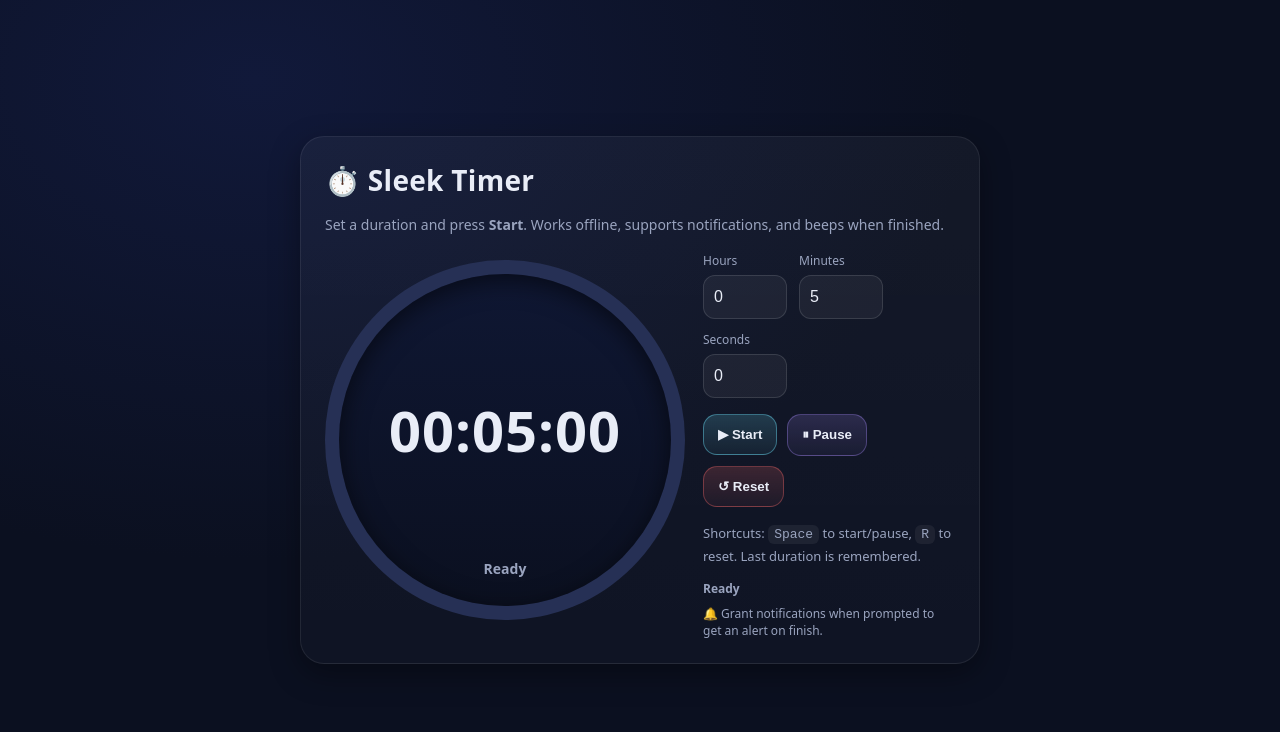
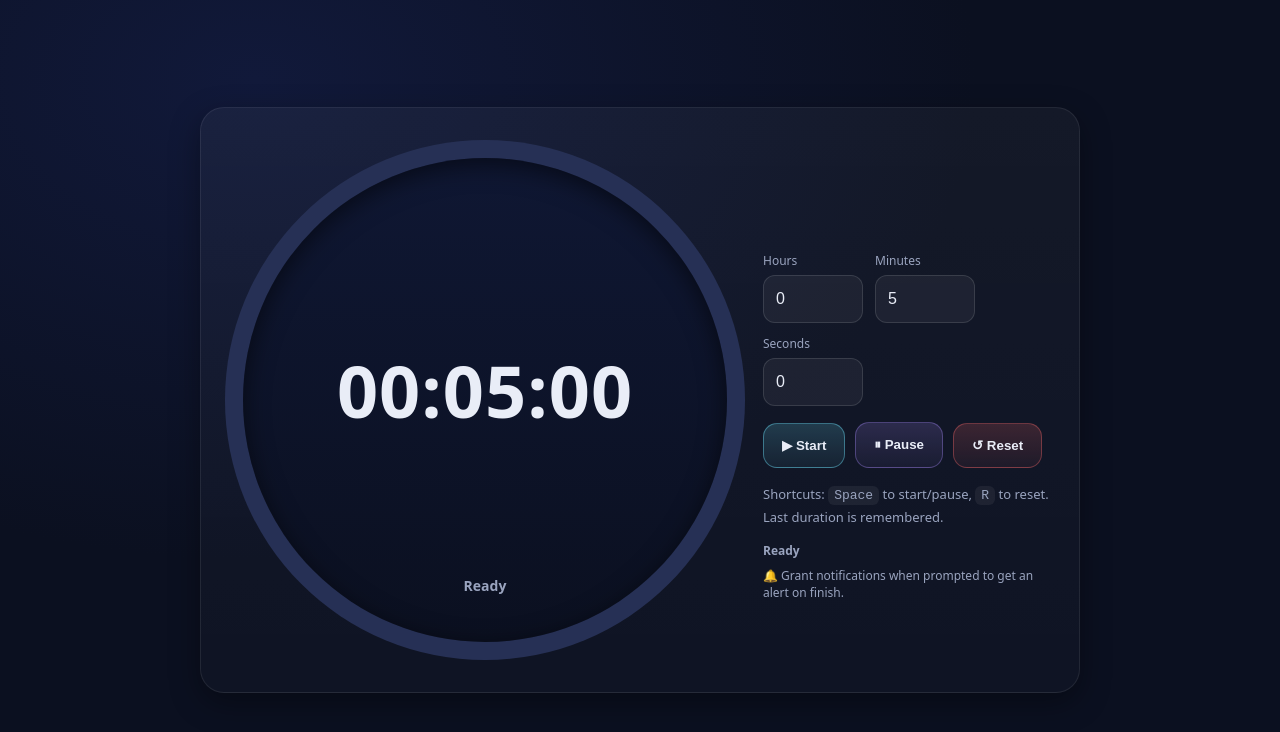
Before and after one commit to tawsifahmed786/timer, a plain HTML site: page index.html in a window 1280 px wide. Drawn offline with Linux system fonts and the light colour scheme.

Commit message:
Add files via upload

```diff
--- a/app.js
+++ b/app.js
@@ -19,7 +19,6 @@ const minutes = document.getElementById('minutes');
 const seconds = document.getElementById('seconds');
 const footerStatus = document.getElementById('footerStatus');
 
-
 let startTime = 0;
 let endTime = 0;
 let duration = 0;
@@ -27,7 +26,6 @@ let pausedAt = 0;
 let rafId = null;
 let running = false;
 let finished = false;
-
 
 const saved = localStorage.getItem('timer_duration_ms');
 if (saved) {
@@ -128,6 +126,7 @@ function reset() {
   resetBtn.disabled = true;
   hours.disabled = minutes.disabled = seconds.disabled = false;
   const ms = getInputDuration();
+  duration = ms;
   timeDisplay.textContent = fmt(ms);
   updateRing(ms);
   document.title = 'Timer ⏱️';
@@ -159,7 +158,6 @@ function shakeInputs() {
     ], { duration: 250, iterations: 1 });
   });
 }
-
 
 function notifyDone() {
   try {
--- a/index.html
+++ b/index.html
@@ -9,8 +9,8 @@
 <body>
   <div class="wrap">
     <div class="card" role="region" aria-label="Timer">
-      <h1>⏱️ Sleek Timer</h1>
-      <p class="sub">Set a duration and press <strong>Start</strong>. Works offline, supports notifications, and beeps when finished.</p>
+      <!-- <h1>⏱️ Sleek Timer</h1> -->
+      <!-- <p class="sub">Set a duration and press <strong>Start</strong>. Works offline, supports notifications, and beeps when finished.</p> -->
 
       <div class="grid">
 
--- a/style.css
+++ b/style.css
@@ -19,7 +19,7 @@ body {
   place-items: center;
   padding: 24px;
 }
-.wrap { width: 100%; max-width: 680px; }
+.wrap { width: 100%; max-width: 880px; }
 .card {
   background: linear-gradient(180deg, rgba(255,255,255,0.04), rgba(255,255,255,0.02));
   border: 1px solid rgba(255,255,255,0.08);
@@ -34,7 +34,7 @@ h1 {
   display: flex;
   align-items: center;
   gap: 10px;
-  font-size: clamp(20px, 2.4vw, 28px);
+  font-size: clamp(22px, 2.8vw, 32px);
 }
 .sub { color: var(--muted); margin-bottom: 18px; font-size: 14px; }
 
@@ -46,18 +46,18 @@ h1 {
 @media (min-width: 760px) { .grid { grid-template-columns: 1.2fr 1fr; } }
 
 .ring {
-  width: min(360px, 80vw);
+  width: min(520px, 90vw);
   aspect-ratio: 1;
   margin: 8px auto;
   position: relative;
   border-radius: 50%;
-  background: conic-gradient(var(--accent) calc(var(--progress, 0) * 1%), var(--ring-bg) 0);
+  background: conic-gradient(var(--accent) calc(var(--progress, 0) * 1turn), var(--ring-bg) 0);
   transition: background 0.2s linear;
 }
 .ring::before {
   content: "";
   position: absolute;
-  inset: 14px;
+  inset: 18px;
   background: linear-gradient(180deg, #0f1733, #0b1020);
   border-radius: 50%;
   box-shadow: inset 0 6px 24px rgba(0,0,0,0.55);
@@ -73,7 +73,7 @@ h1 {
 }
 .time h2 {
   margin: 0;
-  font-size: clamp(28px, 6.5vw, 56px);
+  font-size: clamp(36px, 8vw, 72px);
   letter-spacing: 1px;
 }
 .time p { margin: 6px 0 0; color: var(--muted); font-size: 14px; }
@@ -88,8 +88,8 @@ h1 {
 label { font-size: 12px; color: var(--muted); }
 
 input[type="number"] {
-  width: 84px;
-  padding: 12px 10px;
+  width: 100px;
+  padding: 14px 12px;
   border-radius: 12px;
   border: 1px solid rgba(255,255,255,0.12);
   background: rgba(255,255,255,0.05);
@@ -105,7 +105,7 @@ input[type="number"] { -moz-appearance: textfield; }
   border: 1px solid rgba(255,255,255,0.12);
   background: linear-gradient(180deg, rgba(255,255,255,0.08), rgba(255,255,255,0.04));
   color: var(--text);
-  padding: 12px 14px;
+  padding: 14px 18px;
   border-radius: 14px;
   font-weight: 600;
   cursor: pointer;
@@ -119,7 +119,7 @@ input[type="number"] { -moz-appearance: textfield; }
 .btn.alt { border-color: rgba(167,139,250,0.35); background: linear-gradient(180deg, rgba(167,139,250,0.18), rgba(167,139,250,0.06)); }
 .btn.danger { border-color: rgba(255,107,107,0.35); background: linear-gradient(180deg, rgba(255,107,107,0.18), rgba(255,107,107,0.06)); }
 
-.row { display: flex; align-items: end; gap: 12px; flex-wrap: wrap; }
+.row { margin-top: 15vh; display: flex; align-items: end; gap: 12px; flex-wrap: wrap; }
 .row .field { display: grid; gap: 6px; }
 
 .tips {
```
Lines whose indentation alone changed are shown as unchanged.
